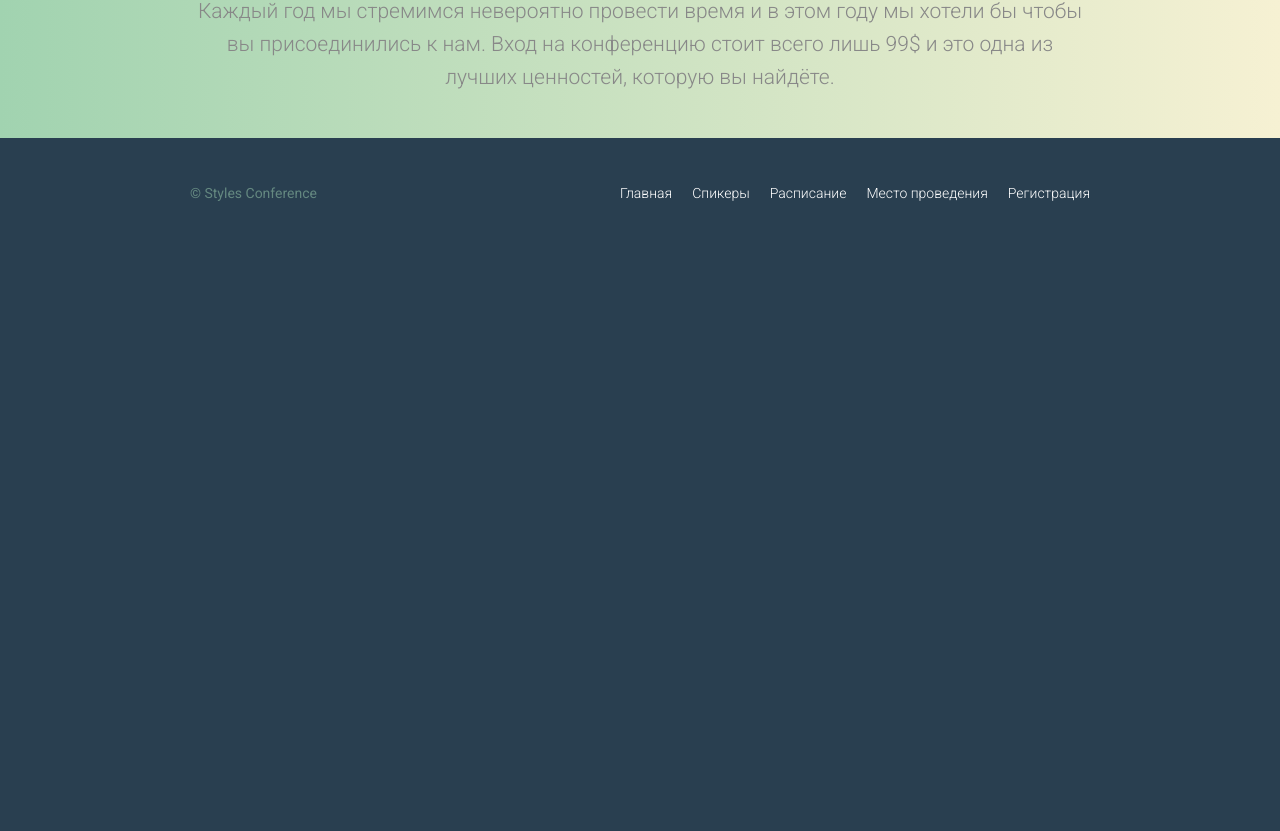
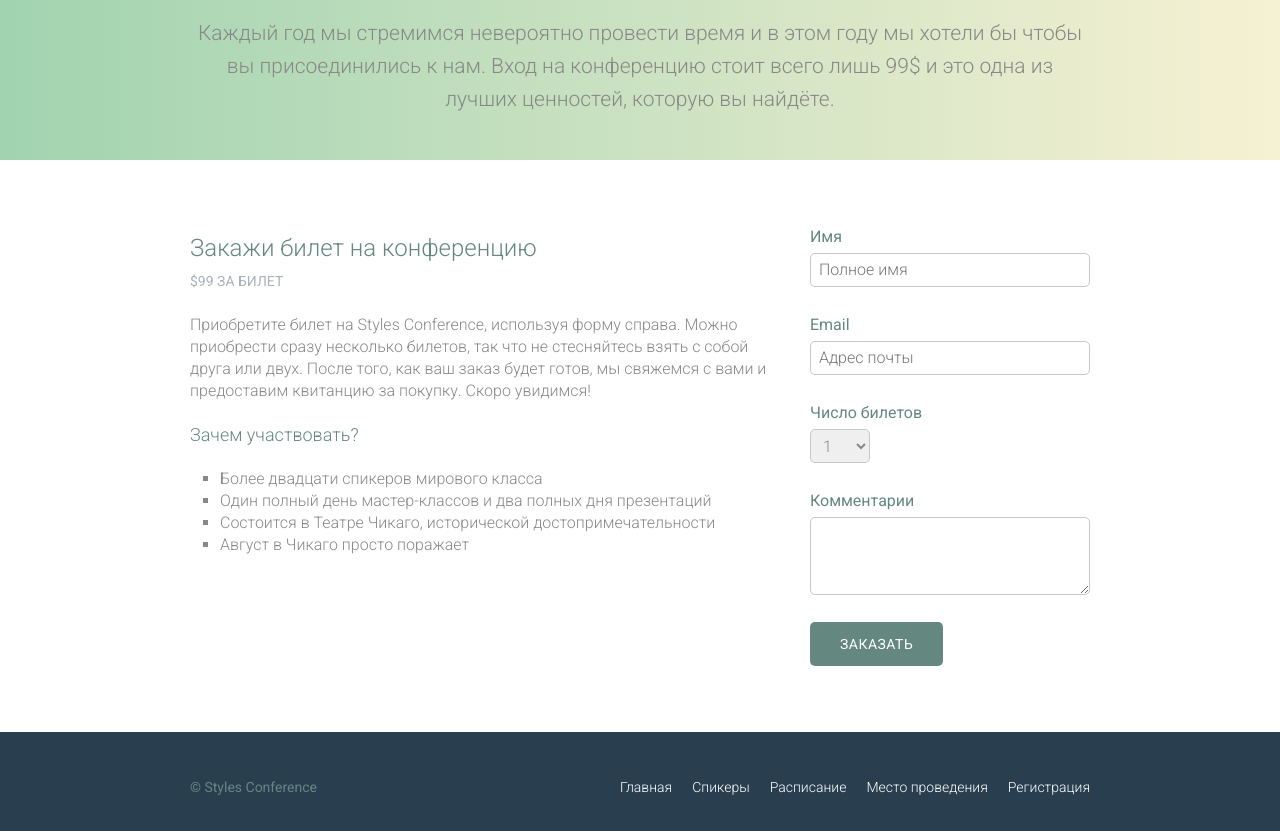
Before and after one commit to c3rb1n/styles-conference, a plain HTML site: page register.html in a window 1280 px wide. Shown: the part 269-1100 px from the top of the page. Before the commit the page ends 800 px from the top, so only its background shows below. Drawn offline with Linux system fonts and the light colour scheme.

Commit message:
added markup for lesson 10

```diff
--- a/register.html
+++ b/register.html
@@ -51,6 +51,53 @@
                 </p>
             </div>
         </section>
+        <section class="register-row">
+            <div class="grid">
+                <section class="col-2-3">
+                    <h2>Закажи билет на конференцию</h2>
+                    <h5>$99 за билет</h5>
+                    <p>
+                        Приобретите билет на Styles Conference, используя форму справа. Можно приобрести сразу несколько
+                        билетов, так что не стесняйтесь взять с собой друга или двух. После того, как ваш заказ будет
+                        готов, мы свяжемся с вами и предоставим квитанцию за покупку. Скоро увидимся!
+                    </p>
+                    <h4>Зачем участвовать?</h4>
+                    <ul class="why-attend">
+                        <li>Более двадцати спикеров мирового класса</li>
+                        <li>Один полный день мастер-классов и два полных дня презентаций</li>
+                        <li>Состоится в Театре Чикаго, исторической достопримечательности</li>
+                        <li>Август в Чикаго просто поражает</li>
+                    </ul>
+                </section>
+                <form class="col-1-3" action="#" method="post">
+                    <fieldset class="register-group">
+                        <label>
+                            Имя
+                            <input type="text" name="name" placeholder="Полное имя" required />
+                        </label>
+                        <label>
+                            Email
+                            <input type="email" name="email" placeholder="Адрес почты" required />
+                        </label>
+                        <label>
+                            Число билетов
+                            <select name="quantity" required>
+                                <option value="1" selected>1</option>
+                                <option value="2">2</option>
+                                <option value="3">3</option>
+                                <option value="4">4</option>
+                                <option value="5">5</option>
+                            </select>
+                        </label>
+                        <label>
+                            Комментарии
+                            <textarea name="comments"></textarea>
+                        </label>
+                    </fieldset>
+                    <input class="btn btn-default" type="submit" name="submit" value="Заказать" />
+                </form>
+            </div>
+        </section>
         <footer class="primary-footer container">
             <small>&copy; Styles Conference</small>
             <nav class="nav">
--- a/styles/style.css
+++ b/styles/style.css
@@ -7,11 +7,11 @@
 */
 
 body {
-    background: #293f50;
+    background-color: #293f50;
     color: #888;
     font-family: Roboto, "Open Sans", "Helvetica Neue", Helvetica, Arial, sans-serif;
+    font-size: 16px;
     font-weight: 300;
-    font-size: 16px;
     line-height: 22px;
 }
 
@@ -27,8 +27,8 @@ body {
 
 .container,
 .grid {
+    width: 960px;
     margin: 0 auto;
-    width: 960px;
 }
 
 .container {
@@ -64,22 +64,29 @@ body {
 */
 
 .row {
-    background: #fff;
+    height: 526px;
+    background-color: #fff;
     padding: 66px 0 44px;
-    height: 526px;
 }
 
 .speakers-row {
     height: 852px;
-    background: #fff;
+    background-color: #fff;
     padding-top: 66px;
 }
 
 .theatre-row {
     height: 550px;
-    background: #fff;
+    background-color: #fff;
     padding-top: 66px;
 }
+
+.register-row {
+    height: 572px;
+    background-color: #fff;
+    padding-top: 66px;
+}
+
 
 .row-alt {
     background: linear-gradient(to right, #a1d3b0, #f6f1d3);
@@ -185,13 +192,24 @@ a:hover {
 }
 
 .btn-alt {
+    padding: 10px 30px;
     border: 1px solid #fff;
-    padding: 10px 30px;
 }
 
 .btn-alt:hover {
-    background: #fff;
+    background-color: #fff;
     color: #648880;
+}
+
+.btn-default {
+    background-color: #648880;
+    font-size: 14px;
+    padding: 11px 30px;
+    border: 0;
+}
+
+.btn-default:hover {
+    background-color: #77a198;
 }
 
 /*
@@ -240,18 +258,18 @@ a:hover {
 */
 
 .speaker-info {
+    text-align: center;
     padding-bottom: 22px;
     border: 1px solid #dfe2e5;
     border-radius: 5px;
     margin-top: 88px;
-    text-align: center;
 }
 
 .speaker-info img {
+    height: 130px;
+    vertical-align: top;
     border-radius: 50%;
-    height: 130px;
     margin: -66px 0 22px;
-    vertical-align: top;
 }
 
 /*
@@ -271,6 +289,61 @@ a:hover {
 
 /*
   ========================================
+  Регистрация
+  ========================================
+*/
+
+.why-attend {
+    list-style: square;
+    margin: 0 0 22px 30px;
+}
+
+form {
+    margin-bottom: 22px;
+}
+
+input,
+select,
+textarea {
+    font-family: Roboto, "Open Sans", "Helvetica Neue", Helvetica, Arial, sans-serif;
+    font-size: 16px;
+    font-weight: 300;
+    line-height: 22px;
+}
+
+.register-group label {
+    color: #648880;
+    cursor: pointer;
+    font-weight: 400;
+}
+
+.register-group input,
+.register-group select,
+.register-group textarea {
+    display: block;
+    color: #888;
+    padding: 5px 8px;
+    border: 1px solid #c6c9cc;
+    border-radius: 5px;
+    margin: 5px 0 27px;
+}
+
+.register-group input,
+.register-group textarea {
+    width: 100%;
+}
+
+.register-group select {
+    width: 60px;
+    height: 34px;
+}
+
+.register-group textarea {
+    height: 78px;
+}
+
+/*
+  ========================================
   Основной заголовок
   ========================================
 */
@@ -286,15 +359,15 @@ a:hover {
 }
 
 .primary-header {
-    margin-bottom: 44px;
+    min-height: 176px;
 }
 
 .logo {
     float: left;
     font-size: 48px;
     font-weight: 100;
+    line-height: 44px;
     letter-spacing: .5px;
-    line-height: 44px;
     text-transform: uppercase;
     padding: 40px 0 22px;
     border-top: 4px solid #648880;
```
